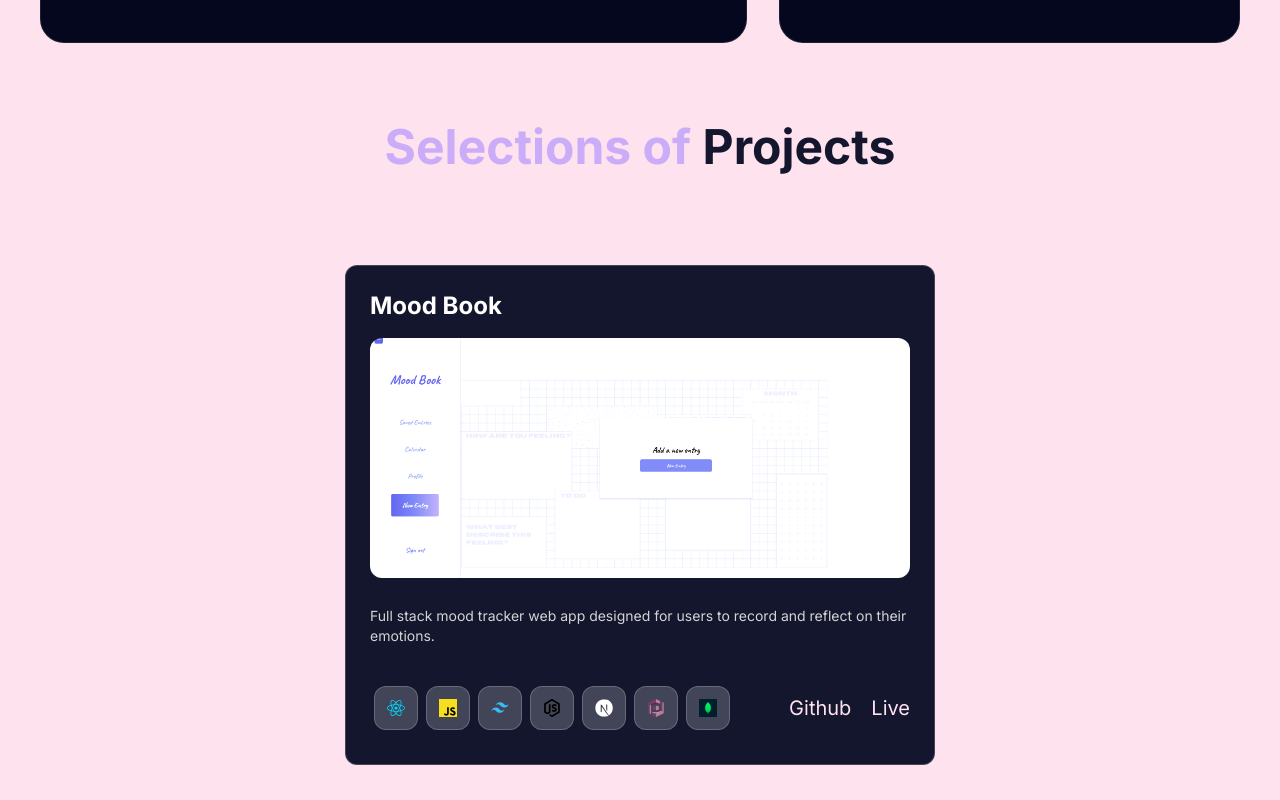
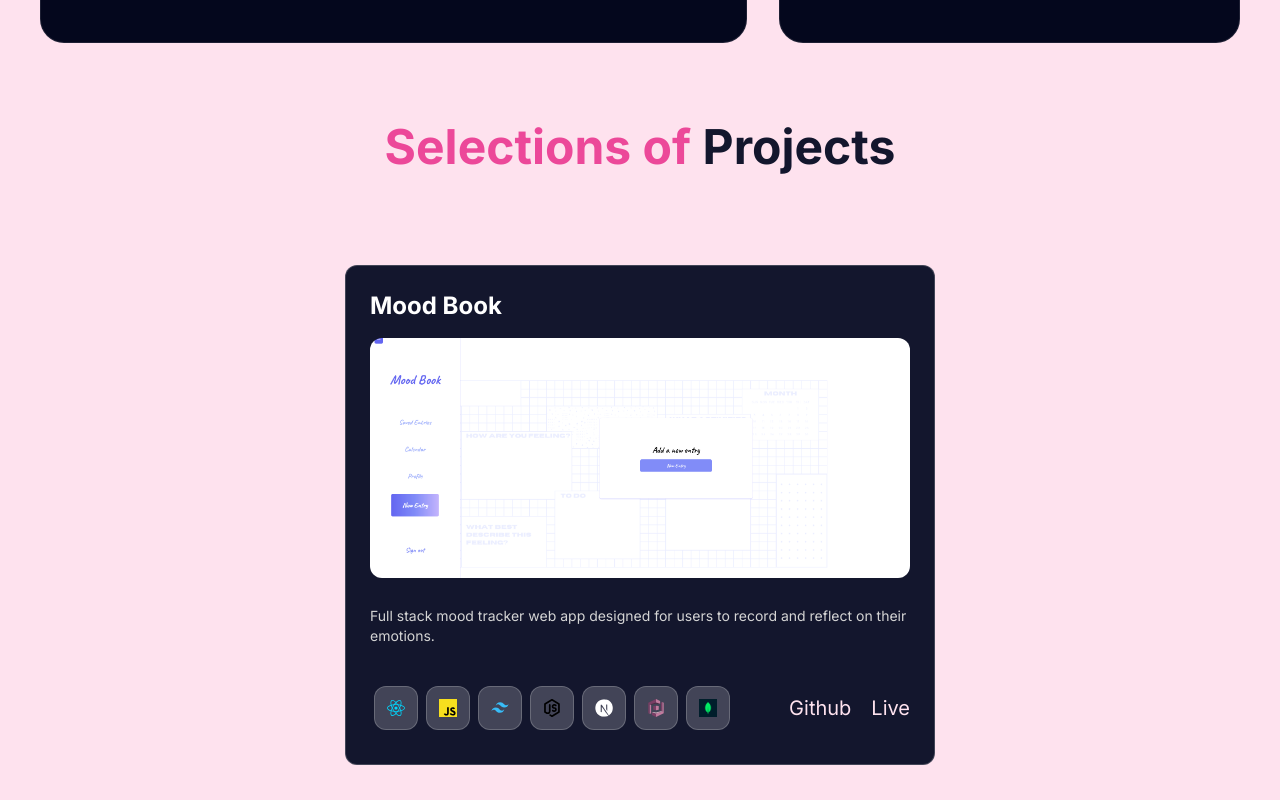
Before and after one commit to BrittneyOeur/portfolio.github.io, a Next.js app: page / in a window 1280 px wide. Shown: the part 1040-1840 px from the top of the page. Built offline with nearby package versions, Linux system fonts and the light colour scheme.

Commit message:
Fixed text colors

```diff
--- a/components/Art.tsx
+++ b/components/Art.tsx
@@ -5,12 +5,12 @@ const Art = () => {
     return (
         <section id="art">
             <div id="projects">
-                <h1 className="heading text-purple">
+                <h1 className="heading text-pink-500">
                     Selection of {' '}
                     <span className="text-darkpurple">Artworks</span>
                 </h1>
 
-                <h2 className="text-4xl text-purple text-center mt-16">Illustrations</h2>
+                <h2 className="text-4xl text-pink-500 text-center mt-16">Illustrations</h2>
                 <div className="flex items-center justify-center mt-5">
                         {art.map(({ id, img }) => (
                             <div key={id} className="pr-6 items-center justify-center w-[80vw]">
@@ -23,7 +23,7 @@ const Art = () => {
                         ))}
                 </div>
 
-                <h2 className="text-4xl text-purple text-center mt-16">Twitter / X Headers</h2>
+                <h2 className="text-4xl text-pink-500 text-center mt-16">Twitter / X Headers</h2>
                 <div className="items-center justify-center mt-5">
                         {graphics.map(({ id, img }) => (
                             <div key={id} className="items-center justify-center mb-7">
--- a/components/RecentProjects.tsx
+++ b/components/RecentProjects.tsx
@@ -6,7 +6,7 @@ const RecentProjects = () => {
   return (
     <div className="py-20" id="projects">
 
-      <h1 className="heading text-purple">
+      <h1 className="heading text-pink-500">
         Selections of {' '}
         <span className="text-darkpurple">Projects</span>
       </h1>
```
